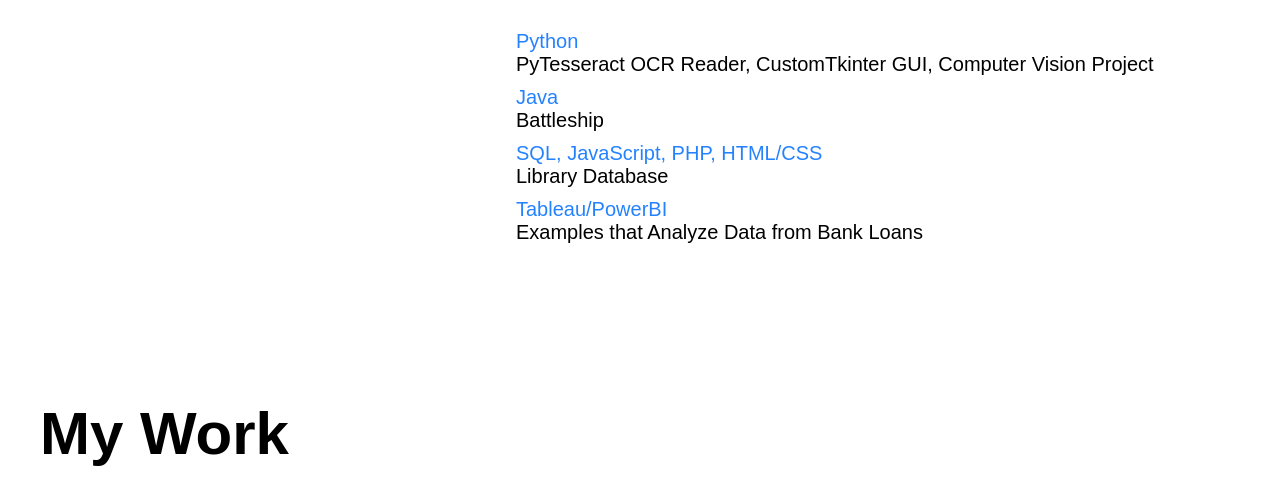
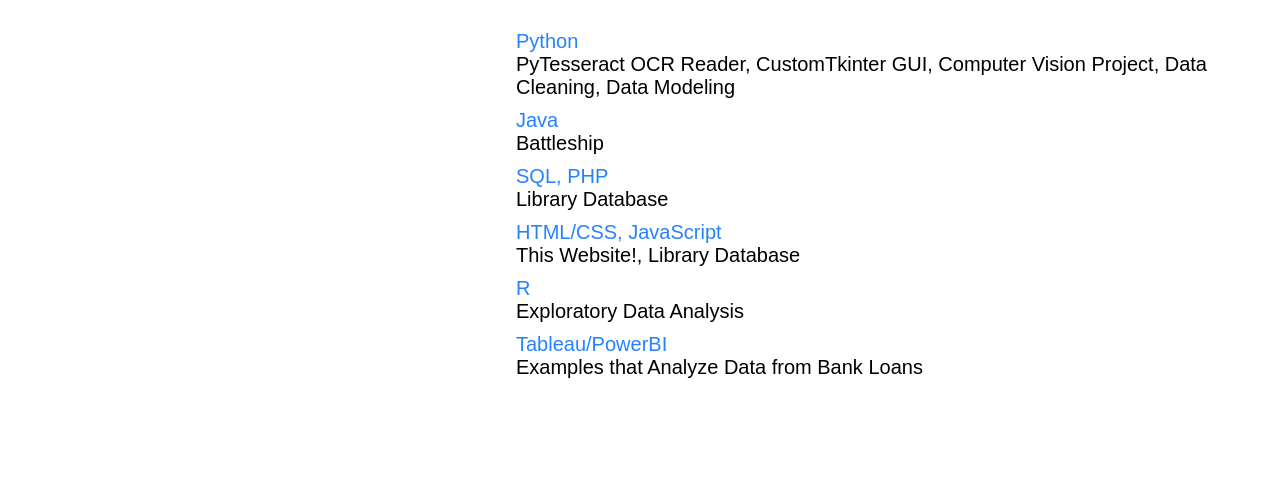
Before and after one commit to chrisarancio/chrisarancio.github.io, a plain HTML site: page index.html in a window 1280 px wide. Shown: the part 1041-1537 px from the top of the page. Drawn offline with nearby package versions, Linux system fonts and the light colour scheme.

Commit message:
Update index.html

```diff
--- a/index.html
+++ b/index.html
@@ -66,15 +66,17 @@
                     </div>
                     <div class="tab-contents active-tab" id="skills">
                         <ul>
-                            <li><span>Python</span><br>PyTesseract OCR Reader, CustomTkinter GUI, Computer Vision Project</li>
+                            <li><span>Python</span><br>PyTesseract OCR Reader, CustomTkinter GUI, Computer Vision Project, Data Cleaning, Data Modeling</li>
                             <li><span>Java</span><br>Battleship</li>
-                            <li><span>SQL, JavaScript, PHP, HTML/CSS</span><br>Library Database</li>
+                            <li><span>SQL, PHP</span><br>Library Database</li>
+                            <li><span>HTML/CSS, JavaScript</span><br>This Website!, Library Database</li>
+                            <li><span>R</span><br>Exploratory Data Analysis</li>
                             <li><span>Tableau/PowerBI</span><br>Examples that Analyze Data from Bank Loans</li>
                         </ul>
                     </div>
                     <div class="tab-contents" id="experience">
                         <ul>
-                            <li><span>June - August 2024</span><br>Quality Assurance Intern at Mass. State Lottery Commission (MSLC)</li>
+                            <li><span>June - August 2024</span><br>Quality Assurance Intern at Mass. State Lottery Commission (MSLC). See "Full Resume" button below for more details.</li>
                             <li><span>December 2023 - January 2024</span><br>Quality Assurance Intern at MSLC</li>
                             <li><span>June - August 2023</span><br>Quality Assurance Intern at MSLC</li>
                             <li><span>July 2017 - May 2023</span><br>Store Clerk at Hennessey News of Scituate</li>
```
